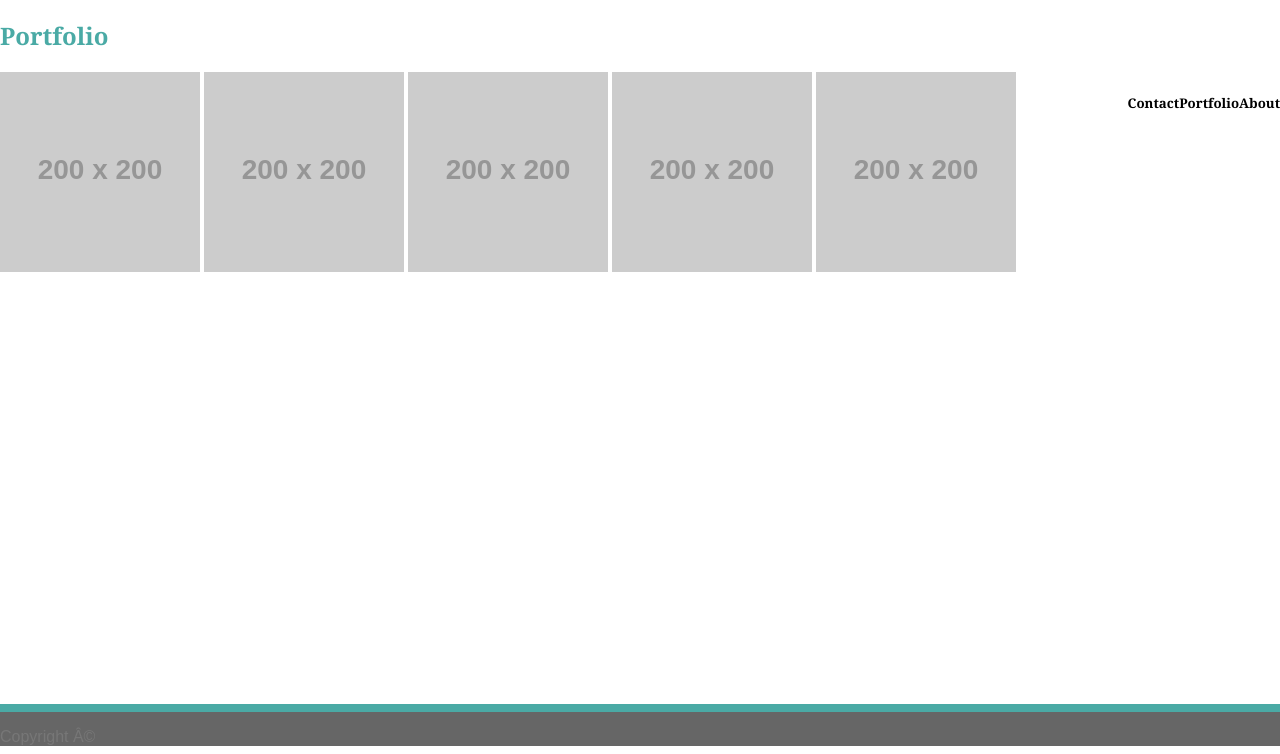
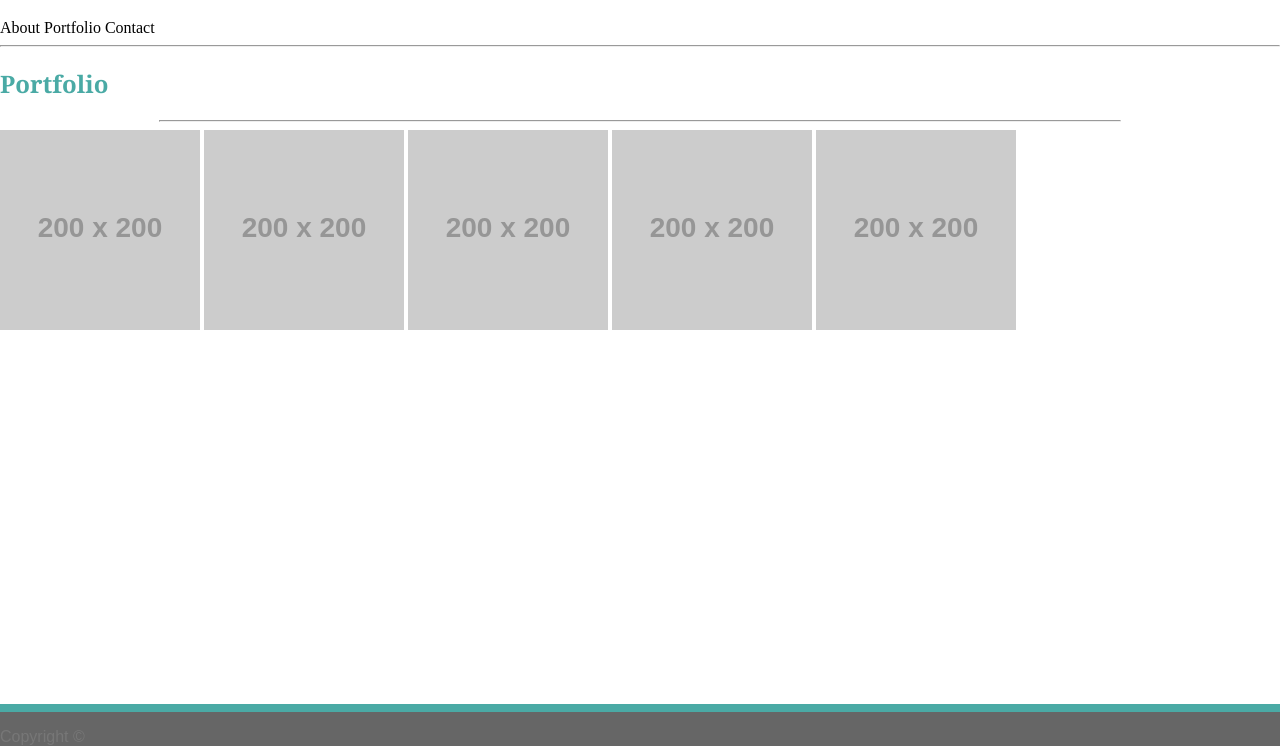
Before and after one commit to K-ai30/portfolio-site, a plain HTML site: page portfolio.html in a window 1280 px wide. Shown: the part 67-821 px from the top of the page. Drawn offline with Linux system fonts and the light colour scheme; placeholder pictures from the web are drawn by us.

Commit message:
revised page structure

```diff
--- a/portfolio.html
+++ b/portfolio.html
@@ -1,10 +1,10 @@
 <!DOCTYPE html>
-<html>
+<html lang="en">
 
 <head>
     <meta charset=”UTF-8”>
+	<link rel="stylesheet" type="text/css" href="assets/css/style.css">
 	<title>Portfolio Site</title>
-        <link rel="stylesheet" type="text/css" href="assets/css/style.css">
 </head>
 
 <body>
@@ -12,29 +12,34 @@
 
     <h1>Alia Kyle Perry</h1>
 
+    <div class="navigation">
+        <a class="about-btn">About</a>
+        <a class="portfolio-btn">Portfolio</a>
+        <a class="contact-btn">Contact</a>
+    </div>
+
+    <hr>
+
     <h2>Portfolio</h2>
 
-        <h5 id="About">About</h5>
-        <h5 id="Portfolio">Portfolio</h5>
-        <h5 id="Contact">Contact</h5>
+    <hr style="width:960px">
 
-        <img src="https://via.placeholder.com/200">
+                <img class="example" src="https://via.placeholder.com/200">
 
-        <img src="https://via.placeholder.com/200">
+                <img class="example" src="https://via.placeholder.com/200">
 
-        <img src="https://via.placeholder.com/200">
+                <img class="example" src="https://via.placeholder.com/200">
 
-        <img src="https://via.placeholder.com/200">
+                <img class="example" src="https://via.placeholder.com/200">
 
-        <img src="https://via.placeholder.com/200">
+                <img class="example" src="https://via.placeholder.com/200">
 
                 <div class="push"></div>
             </div>
 
     <footer class="footer">
         <p id="copyright">
-                <p>
-                    Copyright ©
+            Copyright &copy;
         </p>
     </footer>
 </body>
```
Lines whose indentation alone changed are shown as unchanged.
